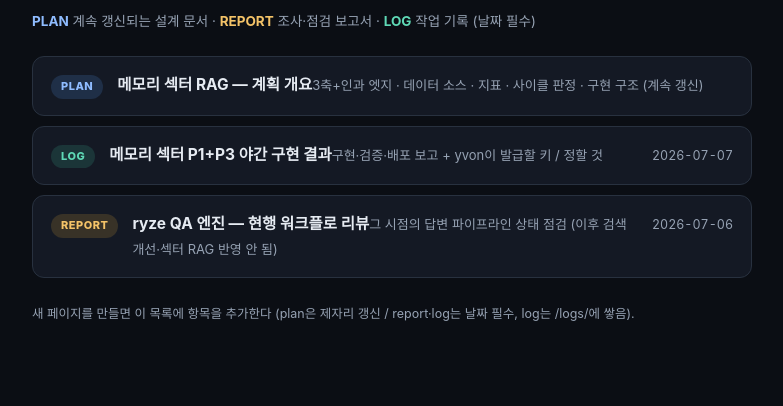
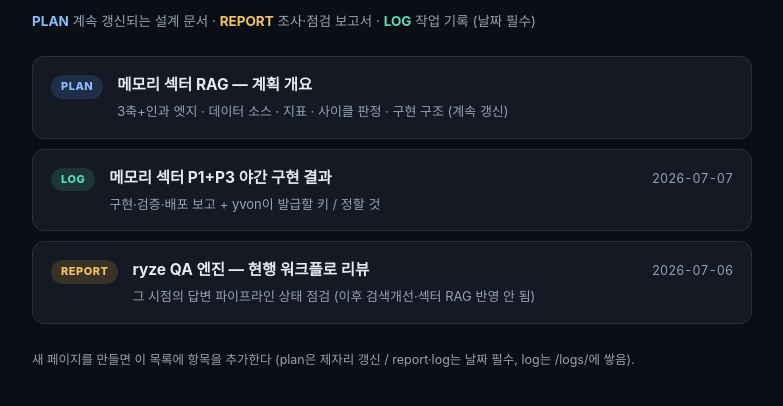
Before and after one commit to utopianami/attn-viewer, a website: page public/html/index.html in a window 1280 px wide. Shown: the part 78-484 px from the top of the page, without its empty margins (248-1031 px from the left). Drawn offline with Linux system fonts and the light colour scheme.

Commit message:
fix: /html 목록 제목·설명 줄바꿈
Co-Authored-By: Claude Fable 5 <noreply@anthropic.com>

```diff
--- a/public/html/index.html
+++ b/public/html/index.html
@@ -23,8 +23,8 @@
   .tag.report{background:rgba(240,178,60,.16);color:#f4c368}
   .tag.log{background:rgba(67,201,160,.16);color:#5fd9b6}
   .t{flex:1}
-  .t b{font-size:15.5px}
-  .t .d{color:var(--sub);font-size:13px;margin-top:2px}
+  .t b{display:block;font-size:15.5px}
+  .t .d{display:block;color:var(--sub);font-size:13px;margin-top:3px}
   .date{flex-shrink:0;color:var(--sub);font-size:12.5px;font-variant-numeric:tabular-nums}
   .note{margin-top:26px;color:var(--sub);font-size:12.5px}
 </style>
```
